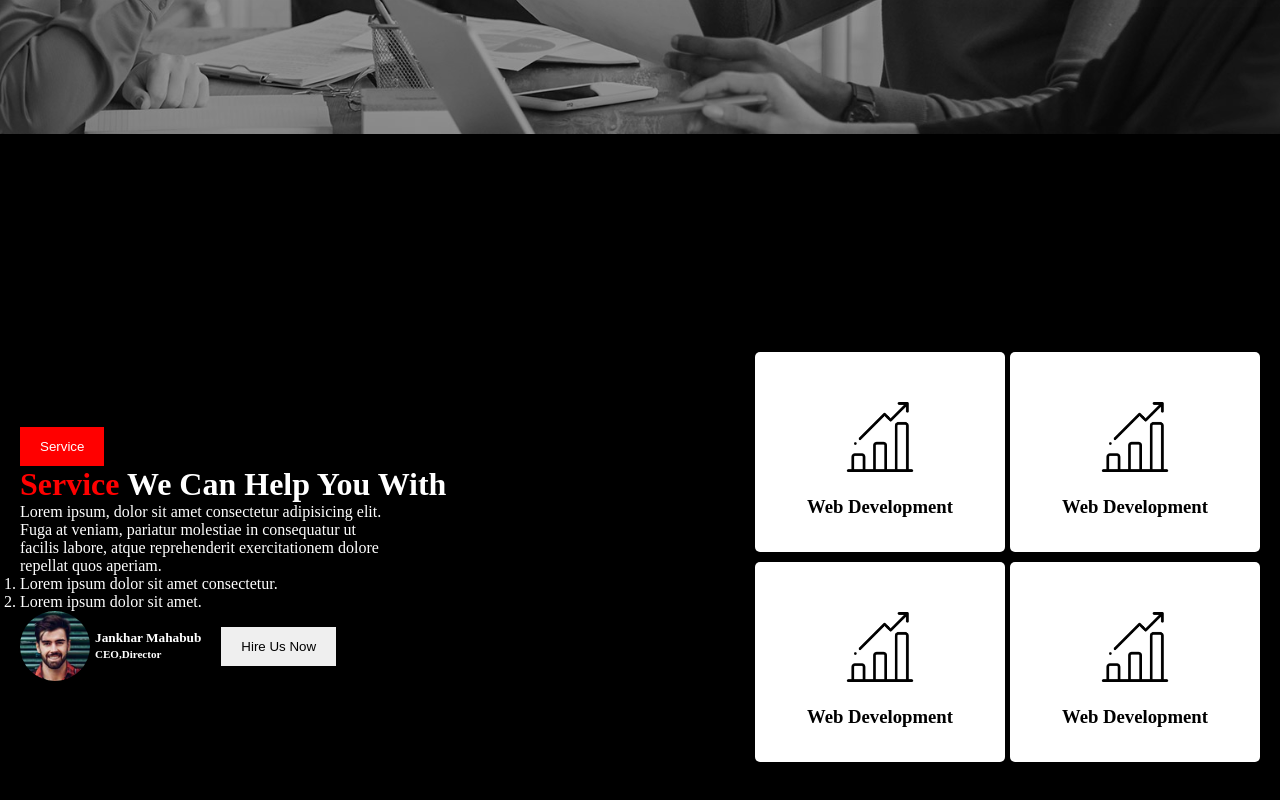
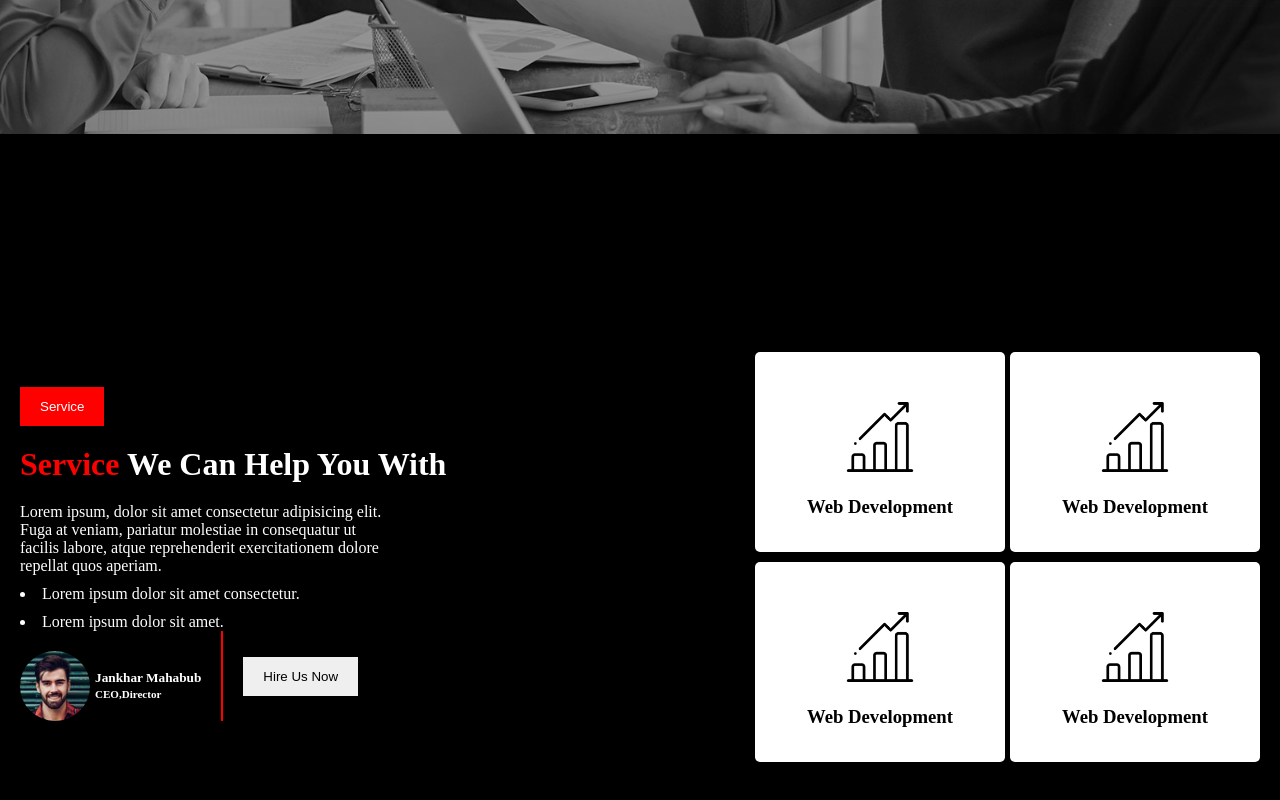
Before and after one commit to Chumki111/digital-agency-b8, a plain HTML site: page index.html in a window 1280 px wide. Shown: the part 735-1535 px from the top of the page. Drawn offline with Linux system fonts and the light colour scheme.

Commit message:
added my appointment commit

```diff
--- a/index.html
+++ b/index.html
@@ -34,11 +34,11 @@
         <div class="service-container">
             <div class="left-side-container">
                 <button class="btn bg-primary">Service</button>
-               <h1><span class="primary">Service </span>We Can Help You With</h1>
+               <h1 class="service"><span class="primary">Service </span>We Can Help You With</h1>
                <p class="service-description">Lorem ipsum, dolor sit amet consectetur adipisicing elit. Fuga at veniam, pariatur molestiae in consequatur ut facilis labore, atque reprehenderit exercitationem dolore repellat quos aperiam.</p>
                <ol>
-                <li>Lorem ipsum dolor sit amet consectetur.</li>
-                <li>Lorem ipsum dolor sit amet.</li>
+                <li class="list">Lorem ipsum dolor sit amet consectetur.</li>
+                <li class="list">Lorem ipsum dolor sit amet.</li>
                </ol>
                <div class="author-container">
                 <div class="author-profile">
@@ -77,6 +77,10 @@
 
 
         </div>
+
+
+
+
     </main>
     <footer>
 
--- a/styles/index.css
+++ b/styles/index.css
@@ -79,6 +79,7 @@
 }
 .service-description{
     width: 50%;
+    padding-top: 20px;
 }
 .first-two-box{
     display: flex;
@@ -99,4 +100,14 @@
     display: flex;
     gap: 5px;
     align-items: center;
+    border-right: 2px solid red;
+    padding-right: 20px;
+    padding-top: 20px;
 }
+.list{
+    list-style: inside;
+    padding-top: 10px;
+}
+.service{
+    padding-top: 20px;
+}
```
